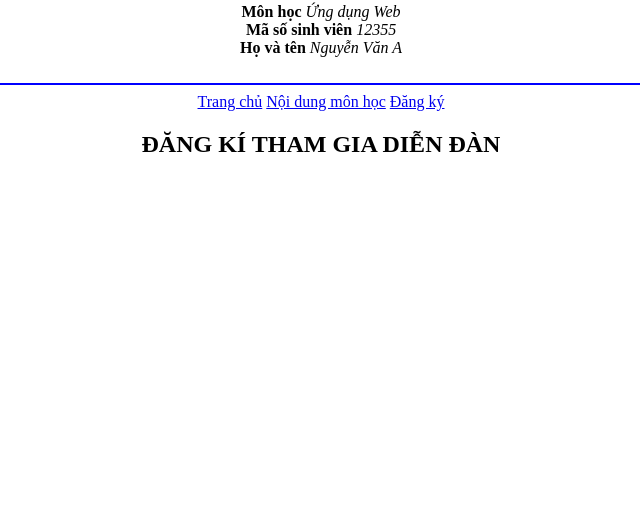
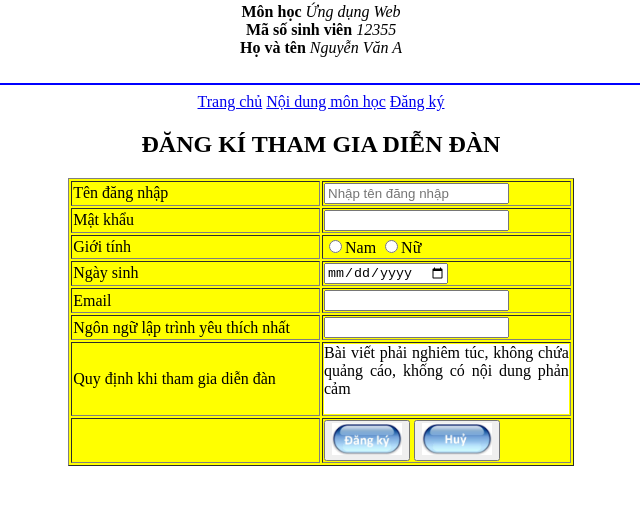
Before and after one commit to PhongLNA/Phong-UDWED, a plain HTML site: page BTH1/bt10-register.html in a window 1280 px wide. Shown: the part 77-582 px from the top of the page, without its empty margins (319-959 px from the left). Drawn offline with Linux system fonts and the light colour scheme.

Commit message:
Add files via upload

```diff
--- a/BTH1/bt10-register.html
+++ b/BTH1/bt10-register.html
@@ -26,5 +26,71 @@
         </div>
 
         <h2 style="text-align: center;">ĐĂNG KÍ THAM GIA DIỄN ĐÀN</h2>
+        <form action="" method="post">
+            <table border="1" style="background-color: yellow; width: 40%;" align="center">
+                <tr>
+                    <td><label for="Uname">Tên đăng nhập</label></td>
+                    <td><input type="text" id="Uname" name="tendn" placeholder="Nhập tên đăng nhập" required></td>
+                </tr>
+
+                <tr>
+                    <td><label for="Pass">Mật khẩu</label></td>
+                    <td><input type="password" name="password" id="Pass" required></td>
+                </tr>
+
+                <tr>
+                    <td><label for="">Giới tính</label></td>
+                    <td>
+                        <input type="radio" name="sex" value="Nam" required>Nam
+                        <input type="radio" name="sex" value="Nữ">Nữ
+                    </td>
+                </tr>
+
+                <tr>
+                    <td><label for="date">Ngày sinh</label></td>
+                    <td><input type="date" name="" id="date" required></td>
+                </tr>
+
+                <tr>
+                    <td><label for="email">Email</label></td>
+                    <td><input type="email" required></td>
+                </tr>
+
+                <tr>
+                    <td><label for="code">Ngôn ngữ lập trình yêu thích nhất</label></td>
+                    <td>
+                        <input type="text" list="favorite" id="code">
+                        <datalist id="favorite" >
+                            <option>C++</option>
+                            <option>C#</option>
+                            <option>PHP</option>
+                            <option>Java</option>
+                            <option>Python</option>
+                        </datalist>
+                    </td>
+                </tr>
+
+                <tr style="height: 70px" >
+                    <td><label for="rule">Quy định khi tham gia diễn đàn</label></td>
+                    <td style="width:50%;">
+                        <div style="background-color: white; text-align: justify; height: 70px; ">
+                            Bài viết phải nghiêm túc, không chứa quảng cáo, khống có nội dung phản cảm
+                        </div>
+                    </td>
+                </tr>
+
+                <tr>
+                    <td></td>
+                    <td>
+                        <button type="submit">
+                            <img src="dangky.png" alt="dangky" width="70px" height="">
+                        </button>
+                        <button type="reset">
+                            <img src="huy.png" alt="huy" width="70px">
+                        </button>
+                    </td>
+                </tr>
+            </table>
+        </form>
     </body>
 </html>
```
Also changed, not shown: BTH1/dangky.png (added), BTH1/huy.png (added).
